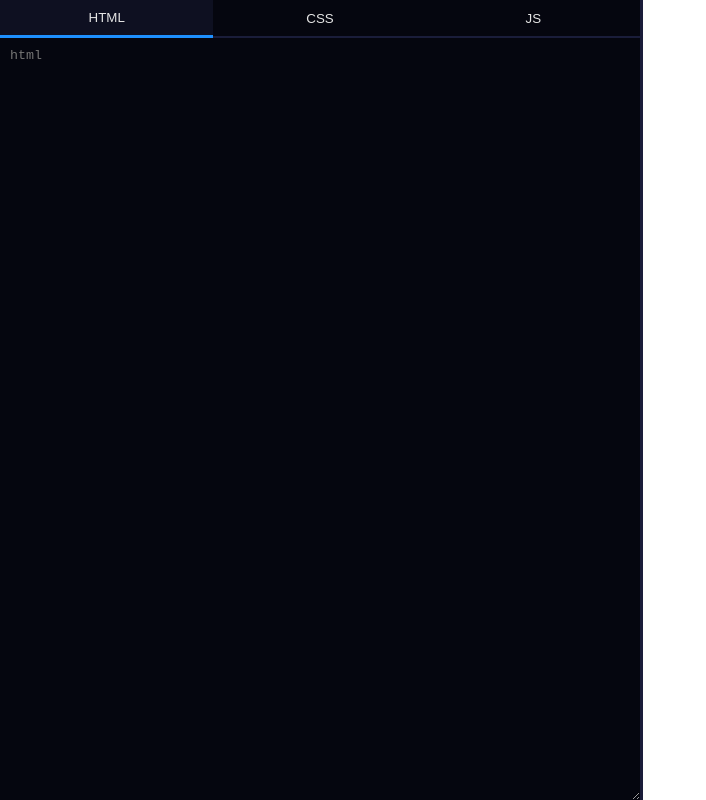
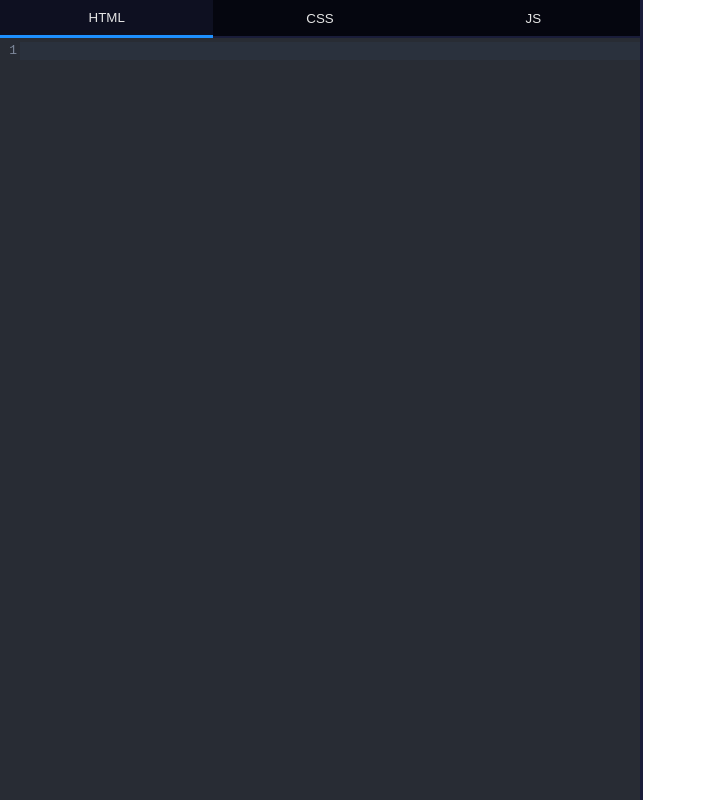
Before and after one commit to adyanthm/html-playground, a website built with Vite: page index.html in a window 1280 px wide. Both pictures are taken after a click on the button "HTML". Shown: the whole page, without its empty margins (0-706 px from the left). Built offline with nearby package versions, Linux system fonts and the light colour scheme.

Commit message:
codemirror

```diff
--- a/index.html
+++ b/index.html
@@ -10,14 +10,14 @@
   <div class="container">
     <div class="code">
       <div class="tabs">
-        <button class="tab active" data-tab='html'>HTML</button>
-        <button class="tab" data-tab='css'>CSS</button>
-        <button class="tab" data-tab='js'>JS</button>
+        <button class="tab active" data-tab='html-editor'>HTML</button>
+        <button class="tab" data-tab='css-editor'>CSS</button>
+        <button class="tab" data-tab='js-editor'>JS</button>
       </div>
       <div class="editor">
-        <textarea id="html" class="editor-pane active" placeholder="html"></textarea>
-        <textarea id="css" class="editor-pane" placeholder="css"></textarea>
-        <textarea id="js" class="editor-pane" placeholder='js'></textarea>
+        <div id="html-editor" class="editor-pane active" placeholder="html"></div>
+        <div id="css-editor" class="editor-pane" placeholder="css"></div>
+        <div id="js-editor" class="editor-pane" placeholder='js'></div>
       </div>
     </div>
    <div class="divider" id="divider"></div>
@@ -25,6 +25,6 @@
       <iframe id="output" sandbox='allow-scripts'></iframe>
     </div>
   </div>
-  <script src='script.js'></script>
+  <script src='script.js' type='module'></script>
 </body>
 </html>
--- a/script.js
+++ b/script.js
@@ -1,6 +1,19 @@
-const htmlEl = document.getElementById('html');
-const jsEl = document.getElementById('js');
-const cssEl = document.getElementById('css');
+// core
+import { EditorView } from '@codemirror/view';
+import { EditorState } from '@codemirror/state';
+// features
+import { lineNumbers } from "@codemirror/view";
+import { highlightActiveLine } from "@codemirror/view";
+import { keymap } from "@codemirror/view";
+import { defaultKeymap } from "@codemirror/commands";
+// langs
+import { html } from "@codemirror/lang-html";
+import { css } from "@codemirror/lang-css";
+import { javascript } from "@codemirror/lang-javascript";
+import { syntaxHighlighting, defaultHighlightStyle } from "@codemirror/language";
+//theme
+import { oneDark } from "@codemirror/theme-one-dark";
+
 const output = document.getElementById('output');
 const tabs = document.querySelectorAll('.tab');
 const panes = document.querySelectorAll('.editor-pane');
@@ -8,6 +21,106 @@ const divider = document.getElementById('divider');
 const code = document.querySelector('.code');
 const preview = document.querySelector('.preview');
 const container = document.querySelector(".container");
+
+
+// Create codemirror editor
+
+function createEditor(parentId, lang, initialValue){
+  return new EditorView({
+    state : EditorState.create({
+      doc:initialValue,
+      extensions: [
+        lineNumbers(),
+        highlightActiveLine(),
+        keymap.of(defaultKeymap),
+        lang(),
+        oneDark,
+        syntaxHighlighting(defaultHighlightStyle),
+        EditorView.updateListener.of((update) => {
+          if(update.docChanged){
+            saveAndRun()
+          }
+        })
+      ]
+    }),
+    parent: document.getElementById(parentId)
+  })
+}
+
+const htmlEditor = createEditor(
+  "html-editor",
+  html,
+  localStorage.getItem("html") || ""
+);
+
+const cssEditor = createEditor(
+  "css-editor",
+  css,
+  localStorage.getItem("css") || ""
+)
+
+const jsEditor = createEditor(
+  "js-editor",
+  javascript,
+  localStorage.getItem("js") || ""
+)
+
+function getCode(editor){
+  return editor.state.doc.toString();
+}
+
+// run logic
+
+function run(){
+  const html = getCode(htmlEditor);
+  const css = `<style>${getCode(cssEditor)}</style>`;
+  const js = `<script>${getCode(jsEditor)}<\/script>`;
+  output.srcdoc = `
+  <!DOCTYPE html>
+  <html>
+    <head>${css}</head>
+    <body>
+    ${html}
+    ${js}
+    </body>
+  </html>
+  `;
+}
+
+function saveAndRun(){
+  localStorage.setItem('html', getCode(htmlEditor));
+  localStorage.setItem('css', getCode(cssEditor));
+  localStorage.setItem('js', getCode(jsEditor));
+  debounceRun();
+}
+
+function debounceRun(){
+  clearTimeout(timeout);
+  timeout = setTimeout(run, 250);
+}
+
+// tab switch logic
+// tabs contains all the tabs
+tabs.forEach(tab => {
+  // take arg tab which is a single tab in the list
+  tab.addEventListener("click", ()=>{
+    // t is the arg for tab. cant use tab again as its used previously..
+    tabs.forEach(t => t.classList.remove("active"));
+    tab.classList.add("active");
+    const target = tab.dataset.tab
+    panes.forEach(pane => {
+      pane.classList.remove("active")
+      if(pane.id==target){
+        pane.classList.add("active");
+      }
+    })
+  })
+})
+
+let timeout;
+
+// Resize pane logic
+
 let isDragging=false;
 const dividerWidth = localStorage.getItem("divider");
 
@@ -47,64 +160,4 @@ function resetLayout(){
   code.style.width = half + 'px';
 }
 
-// tabs contains all the tabs
-tabs.forEach(tab => {
-  // take arg tab which is a single tab in the list
-  tab.addEventListener("click", ()=>{
-    // t is the arg for tab. cant use tab again as its used previously..
-    tabs.forEach(t => t.classList.remove("active"));
-    tab.classList.add("active");
-    const target = tab.dataset.tab
-    panes.forEach(pane => {
-      pane.classList.remove("active")
-      if(pane.id==target){
-        pane.classList.add("active");
-      }
-    })
-  })
-})
-
-let timeout;
-
-function save(){
-  localStorage.setItem("html", htmlEl.value);
-  localStorage.setItem("css", cssEl.value);
-  localStorage.setItem("js", jsEl.value);
-}
-
-function load(){
-  htmlEl.value = localStorage.getItem("html") || "";
-  cssEl.value = localStorage.getItem("css") || "";
-  jsEl.value = localStorage.getItem("js") || "";
-}
-
-function run(){
-  const html = htmlEl.value;
-  const css = `<style>${cssEl.value}</style>`;
-  const js = `<script>${jsEl.value}<\/script>`;
-  output.srcdoc = `
-  <!DOCTYPE html>
-  <html>
-    <head>${css}</head>
-    <body>
-    ${html}
-    ${js}
-    </body>
-  </html>
-  `;
-}
-
-function debounceRun(){
-  clearTimeout(timeout);
-  timeout = setTimeout(run, 250);
-}
-
-[htmlEl, jsEl, cssEl].forEach(el => {
-  el.addEventListener("input", () => {
-    save();
-    debounceRun();
-  })
-})
-
-load();
-run();
+setTimeout(run, 500)
--- a/style.css
+++ b/style.css
@@ -95,3 +95,11 @@ textarea::-webkit-scrollbar-thumb{
 .code, .preview {
     will-change: width;
 }
+
+.cm-editor {
+  height: 100%;
+  width:100%
+}
+.cm-editor:hover{
+  cursor:text;
+}
```
Also changed, not shown: package.json (added, +23 -0 lines), 2 other files.
